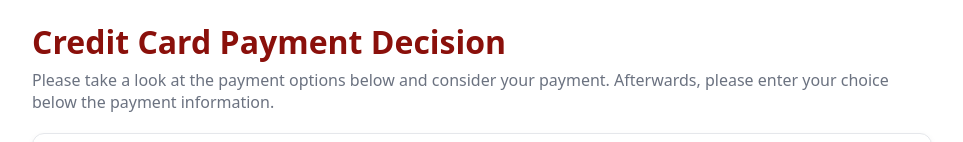
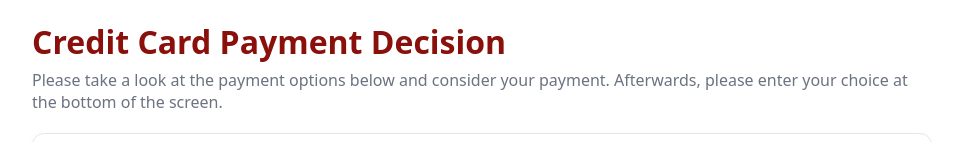
Before and after one commit to AnnaGe31/credit-card-study-control, a plain HTML site: page index.html in a window 1280 px wide. Shown: the top 142 px of the page, without its empty margins (158-1121 px from the left). Drawn offline with Linux system fonts and the light colour scheme.

Commit message:
Update instruction text for payment choice

```diff
--- a/index.html
+++ b/index.html
@@ -14,7 +14,7 @@
   <header>
     <h1>Credit Card Payment Decision</h1>
     <p class="sub">
-      Please take a look at the payment options below and consider your payment. Afterwards, please enter your choice below the payment information.
+      Please take a look at the payment options below and consider your payment. Afterwards, please enter your choice at the bottom of the screen.
     </p>
   </header>
 
```
